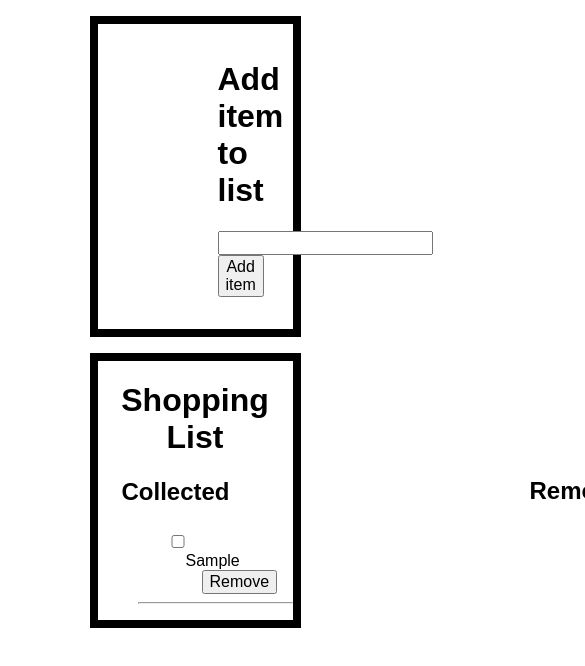
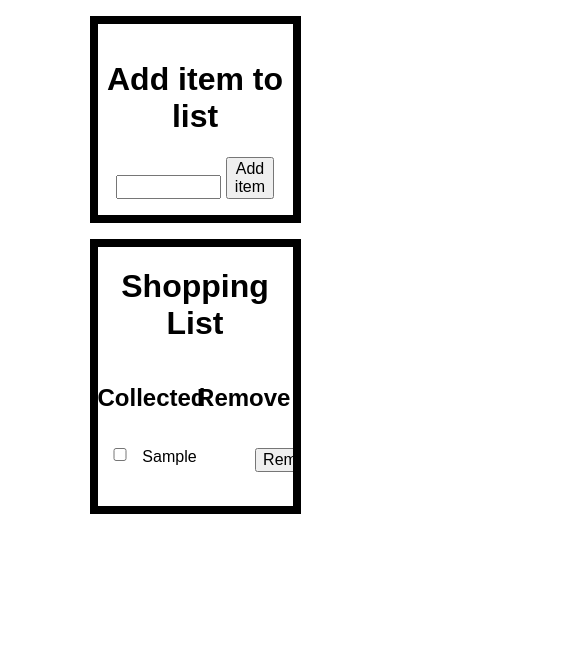
Before and after one commit to jadeshelton/shopping-list, a plain HTML site: page index.html in a window 390 px wide. Both pictures are taken after typing "Sample" into the empty fields and a click on the button "Add item". Shown: the top 666 px of the page, 585 px wide, since content can reach past the window. Drawn offline with nearby package versions, Linux system fonts and the light colour scheme.

Commit message:
making website more responsive

```diff
--- a/css/style.css
+++ b/css/style.css
@@ -1,110 +1,88 @@
 
-/*text-box styling*/
+/*text input box styling*/
 
 .text-box {
 	width: 50%;
-	/*height: 7em;*/
 	padding: 1em 0;
 	border: .5em solid black;
 	margin: 1em auto;
 }
 
 .items {
-	margin: 1em 7.5em;
+	margin: 0;
+	width: 100%;
+	text-align: center;
 }
 
 .text-box h1 {
 	font-weight: 900;
 }
 
-/*listed-items styling*/
+.items button {
+	width: 25%;
+}
+
+input[type="text"] {
+	width: 50%;
+}
+
+/* list of shopping items styling*/
+
+.button-headers {
+	overflow: auto;
+}
 
 ul {
 	list-style: none;
+	width: 100%;
+	padding: 0;
 }
 
-h2, h3 {
+h2 {
 	font-size: 1.5em;
-}
-
-.shoppinglist-title h2 {
-	position: relative;
-	left: 1em;
-	top: 2em;
-}
-
-.shoppinglist-title h3 {
-	position: relative;
-	left: 18em;
-	top: -.18em;
+	text-align: center;
+	width: 50%;
+	float: left;
 }
 
 .listed-items {
 	width: 50%;
-	/*height: 25em;*/
 	border: .5em solid black;
 	margin: 1em auto;
+	overflow: hidden;
 }
 
 .shoppinglist-title h1 {
 	text-align: center;
 }
 
-.button-headers {
-	margin-top: -3em;
-}
-
-
 label {
-	width: 13em;
+	width: 25%;
 	display: inline-block;
-	margin-left: 3em;
+	float: left;
 }
 
 input[type="checkbox"] {
 	display: inline-block;
-	width: 5em;
+	width: 23%;
+	float: left;
 }
 
 .list-of-items button {
 	margin-left: 4em;
+
 }
 
 input[type="checkbox"]:checked + label {
 	text-decoration: line-through;
 }
 
-/*removed-list styling*/
-
-.removed-list {
-	width: 50%;
-	border: .5em solid black;
-	height: 15em;
-	margin: 1em auto;
-}
-
-.removed-list-of-items {
-	width: 33%;
-}
-
-.removed-list-title h1 {
+.remove-button {
+	width: 46%;
+	float: left;
 	text-align: center;
 }
 
-.removed-list button {
-	margin-left: 6em;
-	width: 1em;
-	height: 1em;
+.added-item {
+	padding-bottom: 1.5em;
 }
-
-.add-back-buttons {
-	width: 45%;
-	position: relative;
-	top: -5em;
-	left: 16em;
-}
-
-.removed-button-headers h2{
-	position: relative;
-	left: 11.5em;
-}
--- a/index.html
+++ b/index.html
@@ -23,7 +23,7 @@
 			</div>
 			<div class="button-headers">
 				<h2>Collected</h2>
-				<h3>Remove</h3>
+				<h2>Remove</h2>
 			</div>
 			<ul class="list-of-items">
 			</ul>
--- a/js/app.js
+++ b/js/app.js
@@ -5,7 +5,7 @@ $(document).ready(function() {
 
 
  $("ul").on("click", "button", function() {
-	$(this).parent().remove();
+	$(this).closest(".added-item").remove();
 
 });
 
@@ -13,16 +13,9 @@ $(document).ready(function() {
 
 $(".text-box button").click(function(){
 	var input = $("input[name='ShoppingListItem']").val();
-	$(".list-of-items").append('<li>' + '<input type="checkbox"/>' +
-		'<label>' + input + '</label>' +
-		'<button>' + 'Remove' + '</button>' +
-		'<hr>' + '</hr>' +
-		'</li>');
+	$(".list-of-items").append('<div class="added-item"><li><input type="checkbox"/><label>' + input + '</label><div class="remove-button"><button>Remove</button></div><br></li></div>');
 	$(".items")[0].reset();
 	return false;
 });
 
 });
-
-//try to make it not add blankness (and character>0 or something)
-//get text box to clear after submitting
```
